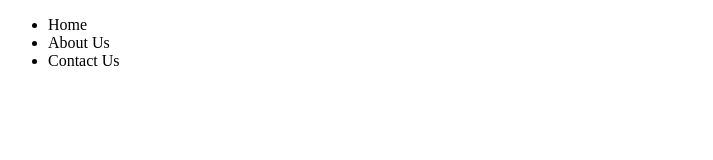
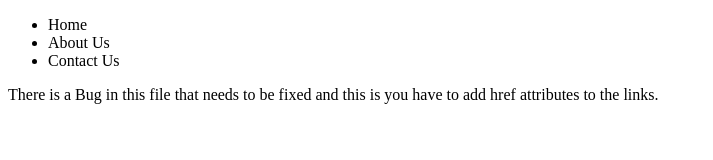
Before and after one commit to 123Vivekkulkarni/learn-git-repo, a plain HTML site: page navbar.html in a window 1280 px wide. Shown: the whole page, without its empty margins (0-713 px from the left). Drawn offline with Linux system fonts and the light colour scheme.

```diff
--- a/navbar.html
+++ b/navbar.html
@@ -13,5 +13,7 @@
             <li>Contact Us</li>
         </ul>
     </nav>
+
+    There is a Bug in this file that needs to be fixed and this is you have to add href attributes to the links.
 </body>
 </html>
```
